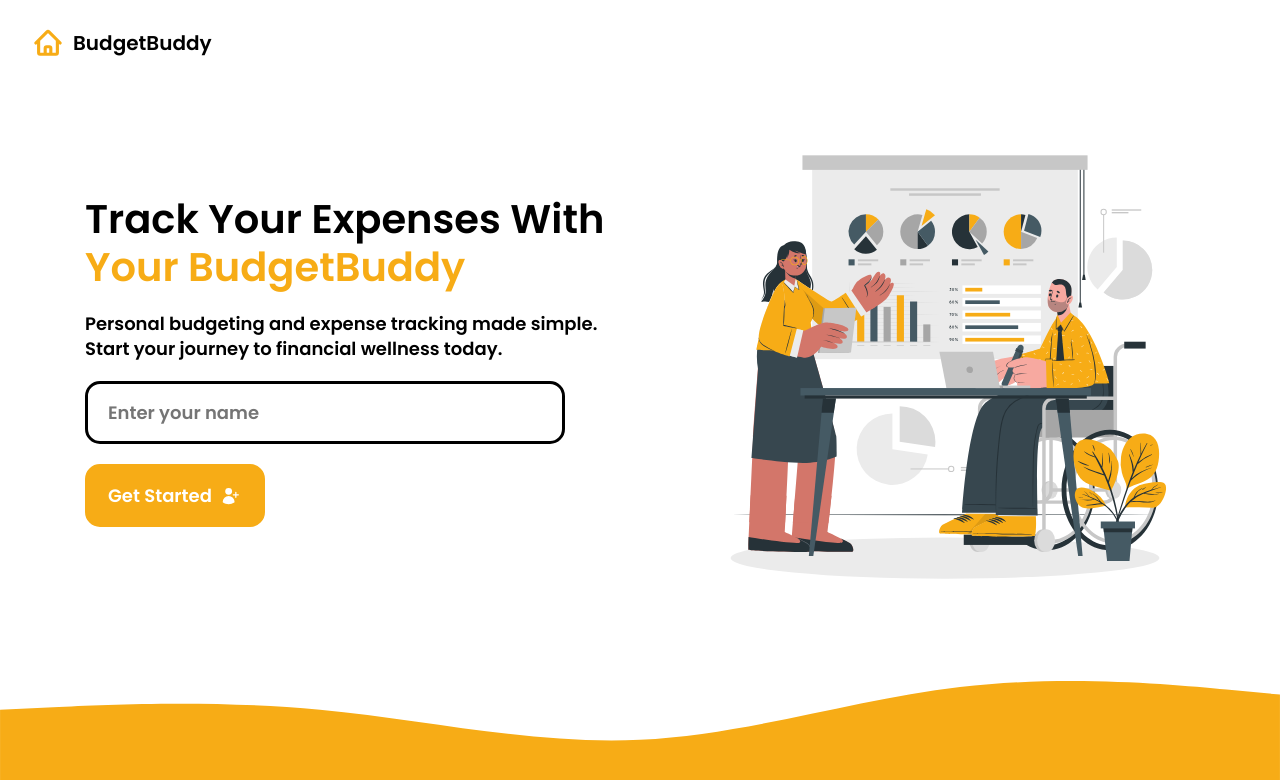
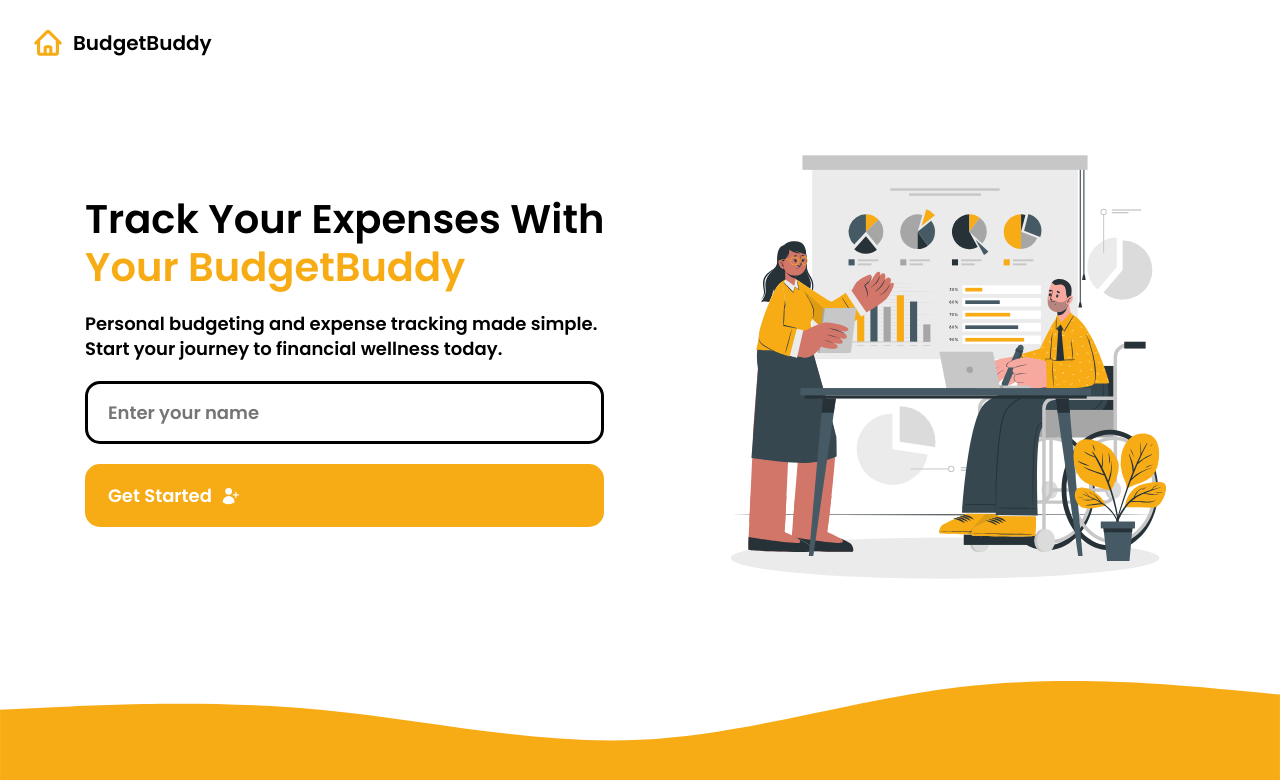
Before and after one commit to Alstudd/Expense-Tracker-Web-App, a React (Vite) app: page / in a window 1280 px wide. Shown: the top 780 px of the page. Built offline with nearby package versions, Linux system fonts and the light colour scheme.

Commit message:
some css

```diff
--- a/src/main.css
+++ b/src/main.css
@@ -121,7 +121,7 @@ form input {
     border-radius: 15px;
     font-size: 18px;
     outline: none;
-    width: 480px;
+    /* width: 480px; */
 }
 form input:focus {
     border: 3px solid #f7ac16;
@@ -138,7 +138,7 @@ form button {
     display: flex;
     align-items: center;
     gap: 8px;
-    width: 180px;
+    /* width: 180px; */
 }
 
 @media screen and (max-width: 1024px) {
```
